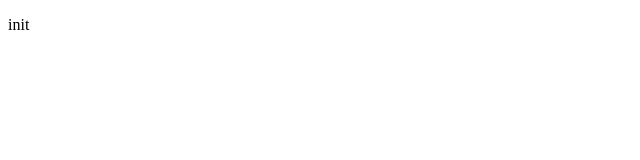
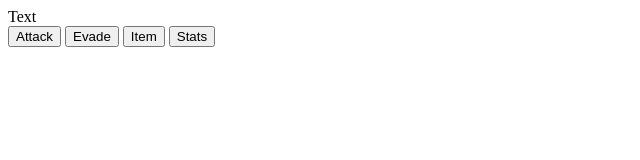
Before and after one commit to ThePalad1n/jsrpg, a plain HTML site: page index.html in a window 1280 px wide. Shown: the whole page, without its empty margins (0-640 px from the left). Drawn offline with Linux system fonts and the light colour scheme.

Commit message:
default layout

```diff
--- a/index.html
+++ b/index.html
@@ -7,6 +7,15 @@
         <title>Document</title>
     </head>
     <body>
-        <p>init</p>
+        <div class="container">
+            <div id="text">Text</div>
+            <div id="option-buttons" class="btn-grid">
+              <button class="btn">Attack</button>
+              <button class="btn">Evade</button>
+              <button class="btn">Item</button>
+              <button class="btn">Stats</button>
+            </div>
+          </div>
+
     </body>
 </html>
```
Also changed, not shown: assets/js/game.js (+8 -0 lines).
